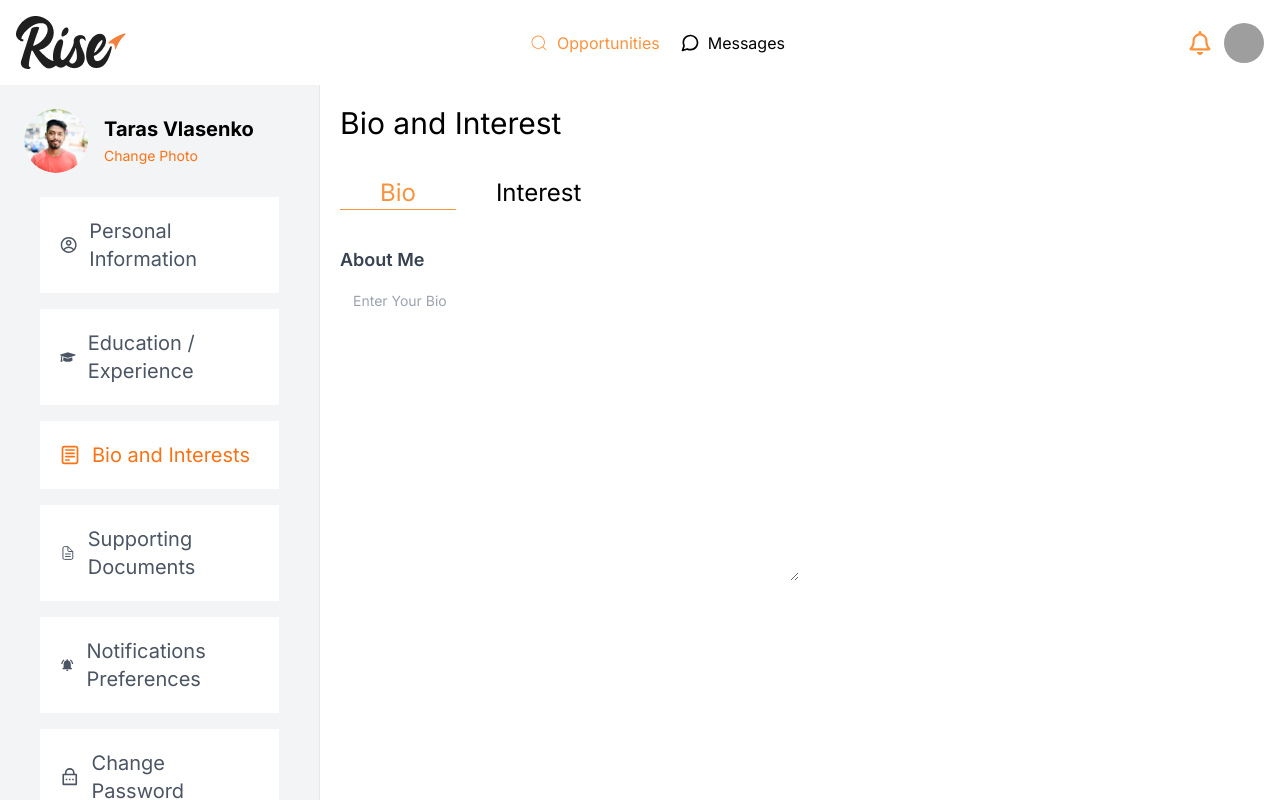
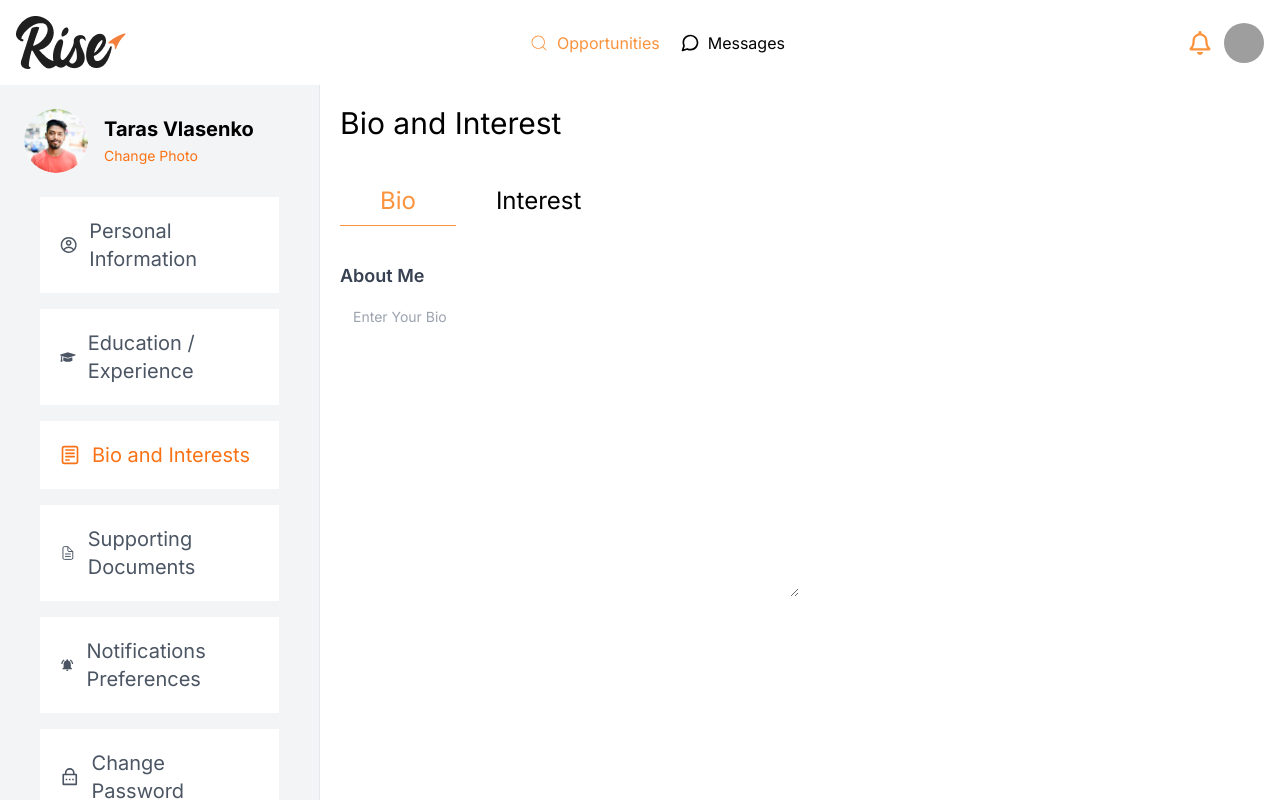
Before and after one commit to mahamzenkoders/rise, a Next.js app: page /profile/bio in a window 1280 px wide. Shown: the top 800 px of the page. Built offline with nearby package versions, Linux system fonts and the light colour scheme; grey boxes are pictures that could not be loaded.

Commit message:
doing something

```diff
--- a/src/views/Profile/BioAndInterestView.tsx
+++ b/src/views/Profile/BioAndInterestView.tsx
@@ -24,13 +24,13 @@ const BioAndInterestView = () => {
       <h1 className='text-3xl'>Bio and Interest</h1>
       <div className='flex my-9'>
         <h1
-          className={`px-10 text-2xl text-black transition-all duration-300 ease-in-out ${active === 'bio' ? 'border-b border-b-orange-400 text-orange-400' : ''} cursor-pointer`}
+          className={`px-10  py-2 text-2xl text-black transition-all duration-300 ease-in-out ${active === 'bio' ? 'border-b border-b-orange-400 text-orange-400' : ''} cursor-pointer`}
           onClick={() => setActive('bio')}
         >
           Bio
         </h1>
         <h1
-          className={`px-10 text-2xl text-black transition-all duration-300 ease-in-out ${active === 'interest' ? 'text-orange-400 border-b border-b-orange-400' : ''} cursor-pointer`}
+          className={`px-10 py-2 text-2xl text-black transition-all duration-300 ease-in-out ${active === 'interest' ? 'text-orange-400 border-b border-b-orange-400' : ''} cursor-pointer`}
           onClick={() => setActive('interest')}
         >
           Interest
```
